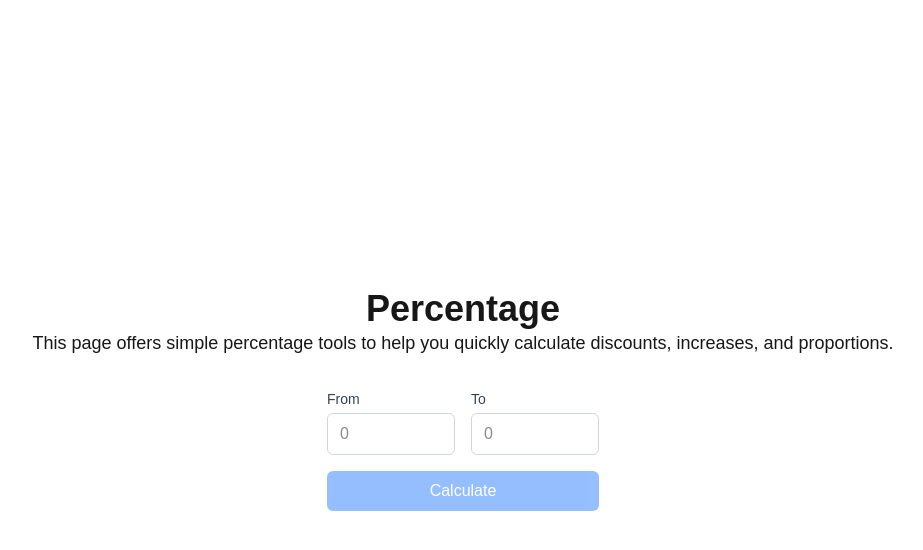
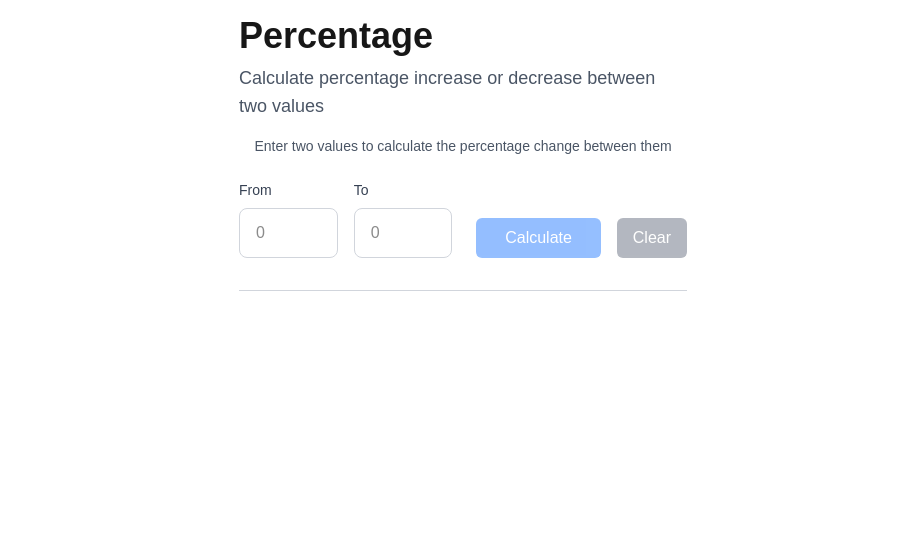
Before and after one commit to mayurkode7/calculatorPlus, a Next.js app in the folder calculator-plus-app/: page /percentage in a window 1280 px wide. Shown: the top 550 px of the page, without its empty margins (177-1100 px from the left). Built offline with nearby package versions, Linux system fonts and the light colour scheme.

Commit message:
Add clear button functionality and improve layout for percentage calculation page

```diff
--- a/calculator-plus-app/src/app/percentage/page.jsx
+++ b/calculator-plus-app/src/app/percentage/page.jsx
@@ -1,12 +1,13 @@
 "use client";
 import { useState } from "react";
 import CalculateButton from "../../components/CalculateButton";
+import ClearButton from "../../components/ClearButton";
 
 export default function Percentage() {
   const [formData, setFormData] = useState({
     fromValue: "",
     toValue: "",
-    result: ""
+    result: "",
   });
 
   const handleCalculate = (e) => {
@@ -15,24 +16,42 @@ export default function Percentage() {
       const from = parseFloat(formData.fromValue);
       const to = parseFloat(formData.toValue);
       const percentage = ((to - from) / from) * 100;
-      setFormData(prev => ({
+      setFormData((prev) => ({
         ...prev,
-        result: `${percentage.toFixed(2)}%`
+        result: `${percentage.toFixed(2)}%`,
       }));
     }
   };
 
-  return(
-    <div className="flex flex-col items-center justify-center h-screen">
-      <h1 className="text-4xl font-bold">Percentage</h1>
-      <p className="text-lg">
-        This page offers simple percentage tools to help you quickly calculate discounts, increases, and proportions.
+  const handleClear = () => {
+    setFormData({
+      fromValue: "",
+      toValue: "",
+      result: "",
+    });
+  };
+
+  return (
+    <div className="flex flex-col items-center  min-h-screen p-4">
+      <div className="w-full max-w-md">
+        <h1 className="text-3xl md:text-4xl font-bold text-left mb-2">Percentage</h1>
+        <p className="text-base md:text-lg text-gray-600 mb-4 text-left">
+          Calculate percentage increase or decrease between two values
+        </p>
+      </div>
+
+      <form className="w-full max-w-md" onSubmit={handleCalculate}>
+        <p className="text-sm text-gray-600 mb-6 text-center">
+          Enter two values to calculate the percentage change between them
         </p>
 
-      <form className="mt-8 space-y-4" onSubmit={handleCalculate}>
-        <div className="flex space-x-4">
-          <div>
-            <label htmlFor="from" className="block text-sm font-medium text-gray-700 mb-1">
+        <div className="flex flex-col md:flex-row md:items-end space-y-4 md:space-y-0 md:space-x-6">
+          <div className="flex flex-col sm:flex-row space-y-4 sm:space-y-0 sm:space-x-4">
+            <div className="flex-1">
+              <label
+                htmlFor="from"
+                className="block text-sm font-medium text-gray-700 mb-2"
+              >
                 From
               </label>
               <input
@@ -40,16 +59,21 @@ export default function Percentage() {
                 id="from"
                 name="from"
                 value={formData.fromValue}
-              onChange={(e) => setFormData(prev => ({
+                onChange={(e) =>
+                  setFormData((prev) => ({
                     ...prev,
-                fromValue: e.target.value
-              }))}
-              className="w-32 px-3 py-2 border border-gray-300 rounded-md focus:outline-none focus:ring-2 focus:ring-blue-500"
+                    fromValue: e.target.value,
+                  }))
+                }
+                className="w-full px-4 py-3 border border-gray-300 rounded-lg focus:outline-none focus:ring-2 focus:ring-blue-500 text-base"
                 placeholder="0"
               />
             </div>
-          <div>
-            <label htmlFor="to" className="block text-sm font-medium text-gray-700 mb-1">
+            <div className="flex-1">
+              <label
+                htmlFor="to"
+                className="block text-sm font-medium text-gray-700 mb-2"
+              >
                 To
               </label>
               <input
@@ -57,27 +81,46 @@ export default function Percentage() {
                 id="to"
                 name="to"
                 value={formData.toValue}
-              onChange={(e) => setFormData(prev => ({
+                onChange={(e) =>
+                  setFormData((prev) => ({
                     ...prev,
-                toValue: e.target.value
-              }))}
-              className="w-32 px-3 py-2 border border-gray-300 rounded-md focus:outline-none focus:ring-2 focus:ring-blue-500"
+                    toValue: e.target.value,
+                  }))
+                }
+                className="w-full px-4 py-3 border border-gray-300 rounded-lg focus:outline-none focus:ring-2 focus:ring-blue-500 text-base"
                 placeholder="0"
               />
             </div>
           </div>
-        <CalculateButton onClick={handleCalculate} disabled={!formData.fromValue || !formData.toValue}>
+          <div className="flex flex-col sm:flex-row space-y-3 sm:space-y-0 sm:space-x-4">
+            <CalculateButton
+              onClick={handleCalculate}
+              disabled={!formData.fromValue || !formData.toValue}
+            >
               Calculate
             </CalculateButton>
+            <ClearButton
+              onClick={handleClear}
+              disabled={
+                !formData.fromValue && !formData.toValue && !formData.result
+              }
+            >
+              Clear
+            </ClearButton>
+          </div>
+        </div>
       </form>
 
       {formData.result && (
-        <div className="mt-6 p-6 bg-green-100 border border-green-300 rounded-md">
-          <p className="text-lg font-semibold text-green-800">
-            The percentage change from {formData.fromValue} to {formData.toValue} is: {formData.result}
+        <div className="w-full max-w-md mt-6 p-4 md:p-6 bg-green-100 border border-green-300 rounded-lg">
+          <p className="text-base md:text-lg text-green-800 text-center">
+            The percentage change from {formData.fromValue} to{" "}
+            {formData.toValue} is: <span className="font-bold text-xl">{formData.result}</span>
           </p>
         </div>
       )}
+
+      <div className="mt-8 w-full max-w-md border-t border-gray-300"></div>
     </div>
   );
 }
--- /dev/null
+++ b/calculator-plus-app/src/components/ClearButton.jsx
@@ -0,0 +1,12 @@
+export default function ClearButton({ onClick, disabled = false, children = "Clear", className = "" }) {
+  return (
+    <button
+      type="button"
+      onClick={onClick}
+      disabled={disabled}
+      className={`w-full sm:w-24 bg-gray-500 text-white py-2 px-4 rounded-md hover:bg-gray-600 focus:outline-none focus:ring-2 focus:ring-gray-500 transition-colors disabled:opacity-50 disabled:cursor-not-allowed ${className}`}
+    >
+      {children}
+    </button>
+  );
+}
```
Lines whose indentation alone changed are shown as unchanged.
